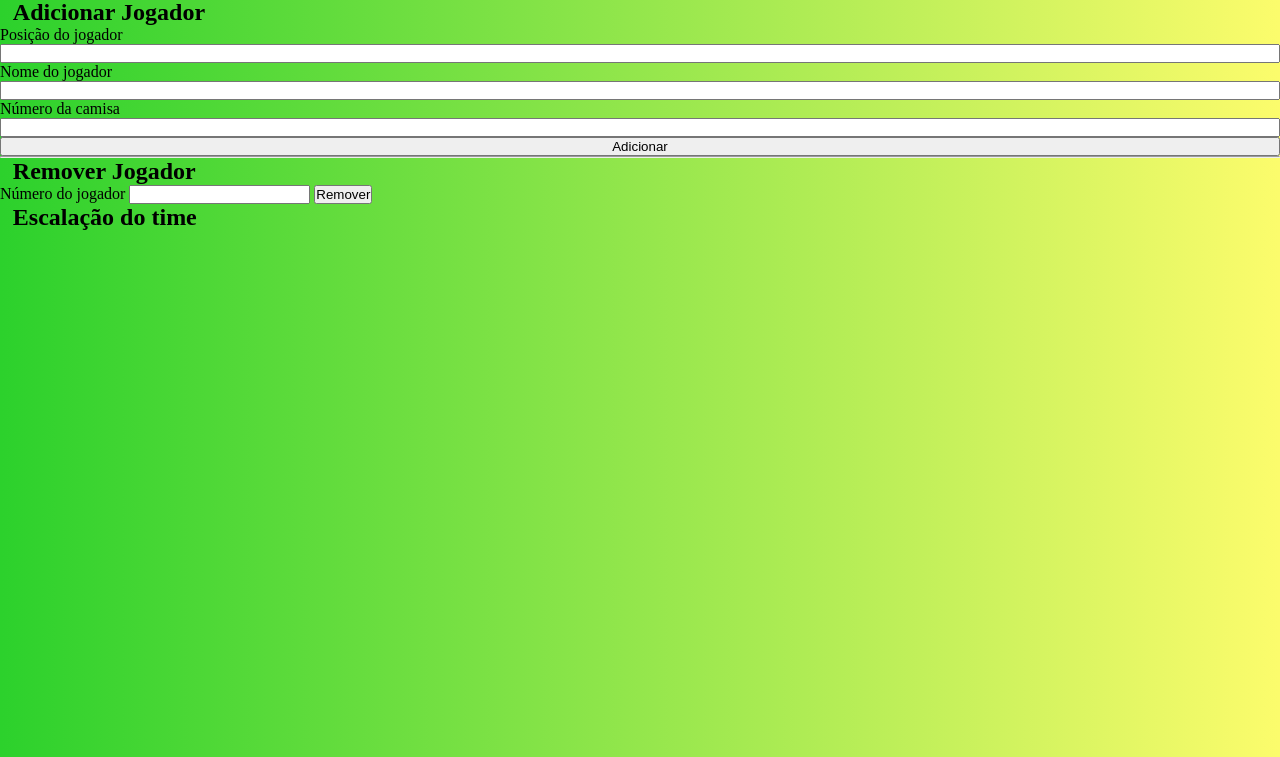
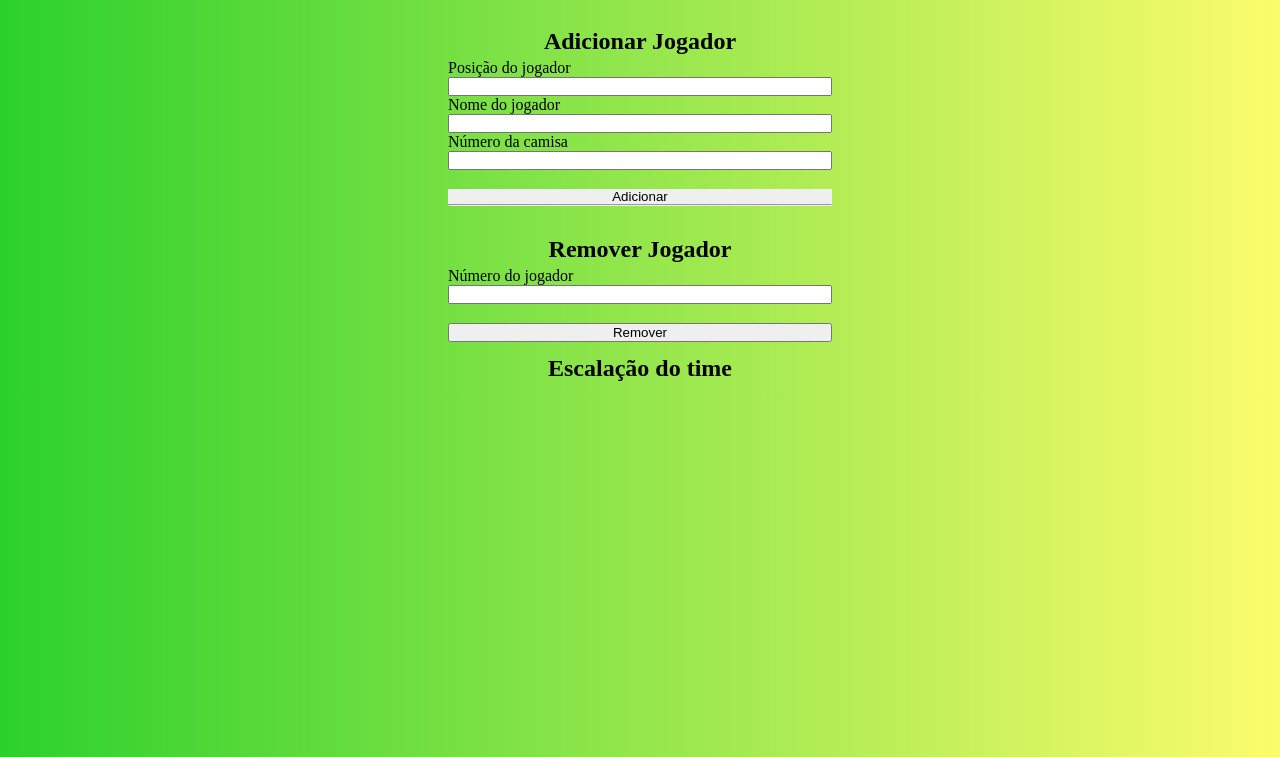
Before and after one commit to medinapicoli/Escalando-seu-time-, a plain HTML site: page index.html in a window 1280 px wide. Shown: the part 43-800 px from the top of the page. Drawn offline with Linux system fonts and the light colour scheme; a web font is replaced by a local one.

Commit message:
git commit
git commit

```diff
--- a/index.html
+++ b/index.html
@@ -19,21 +19,21 @@
 
     <section class="adicionandoJogador">
         <h2>Adicionar Jogador</h2>
-        <label for="position">Posição do jogador</label>
+        <label  for="position">Posição do jogador</label>
         <input type="text" name="position" id="position">
         <label for="name">Nome do jogador</label>
         <input type="text" name="name" id="nome">
         <label for="number">Número da camisa</label>
         <input type="text" name="number" id="numero">
 
-        <button onclick="addPlayer()">Adicionar</button>
+        <button id="btnAdicionar" onclick="addPlayer()">Adicionar</button>
         <hr>
     </section>
     <section class="removendoJogador">
         <h2>Remover Jogador</h2>
         <label for="removePlayer">Número do jogador</label>
         <input type="text" name="removePlayer" id="removePlayer">
-        <button onclick="removePlayer()">Remover</button>
+        <button id="btnRemover" onclick="removePlayer()">Remover</button>
     </section>
 
     <div class="listaDoTime">
--- a/index.js
+++ b/index.js
@@ -2,6 +2,7 @@ function addPlayer(){
     const positionPlayer = document.getElementById('position').value
     const namePlayer = document.getElementById('nome').value
     const numberPlayer = document.getElementById('numero').value
+    const btnAdicionar = document.getElementById('btnAdicionar')
 
     const confirmation = confirm("Escalar \n" + "Nome: "+ namePlayer + "\nPosição: " + positionPlayer + "\nNúmero da camisa: " + numberPlayer )
 
--- a/style.css
+++ b/style.css
@@ -20,10 +20,29 @@ body {
 }
 h2 {
     display: flex;
-    justify-content: start;
-    margin-left: 1%;
+    justify-content: center;
+    padding: 1%;
 }
-.adicionandoJogador {
+.adicionandoJogador, .removendoJogador {
     display: flex;
     flex-direction: column;
+    margin: auto;
+    width: 30%;
+    padding-top: 2%;
 }
+
+#btnAdicionar {
+    margin-top: 5%;
+    border: none;
+
+}
+
+#btnRemover {
+    margin-top: 5%;
+}
+
+#teamList {
+    margin-left: 45%;
+    text-decoration: none;
+
+}
```
Also changed, not shown: assets/brasilBody.png (added).
